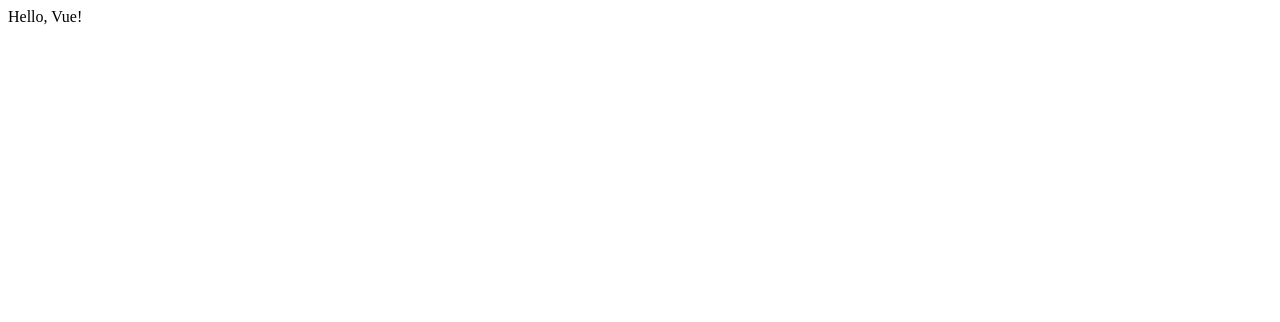
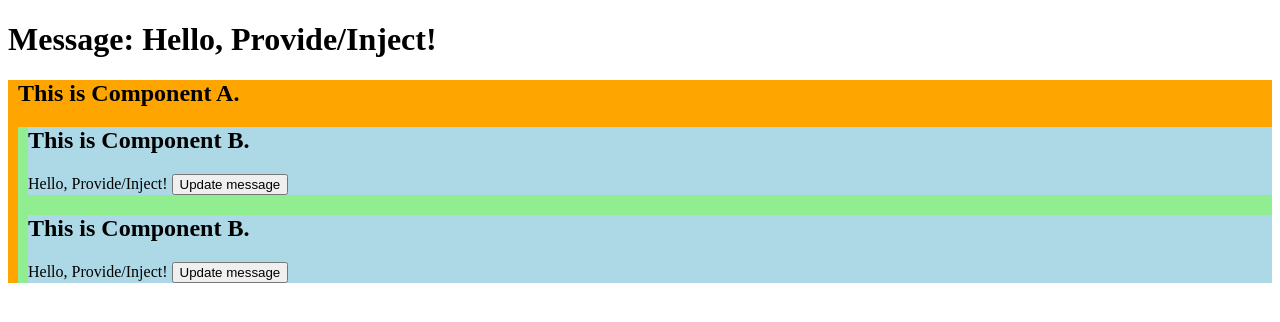
Before and after one commit to istrzhemechny/learn-vue-3, a Vue app: page / in a window 1280 px wide. Shown: the top 322 px of the page. Built offline with nearby package versions, Linux system fonts and the light colour scheme.

Commit message:
Pass data to descendant components with provide and inject

```diff
--- a/src/App.vue
+++ b/src/App.vue
@@ -1,7 +1,25 @@
 <template>
-  <div>Hello, Vue!</div>
+  <h1>Message: {{ message }}</h1>
+  <div style="background-color: orange; padding-left: 10px">
+    <ComponentA></ComponentA>
+  </div>
 </template>
 
-<script setup></script>
+<script setup>
+import { ref, provide, readonly } from 'vue'
+import ComponentA from './ComponentA.vue';
 
-<style lang="scss" scoped></style>
+let message = ref('Hello, Provide/Inject!')
+
+function updateMessage(){
+  message.value = 'Hello, Provide/Inject! Updated.'
+}
+
+provide('msg', { message, updateMessage })
+
+let count = ref(0)
+provide('read-only-count', readonly(count))
+
+</script>
+
+<style scoped></style>
--- /dev/null
+++ b/src/ComponentA.vue
@@ -0,0 +1,17 @@
+<template>
+    <h2>This is Component A. </h2>
+    <div style="background-color: lightgreen; padding-left: 10px;">
+        <ComponentB></ComponentB>
+        <ComponentB></ComponentB>
+    </div>
+</template>
+
+<script setup>
+import ComponentB from './ComponentB.vue';
+
+
+</script>
+
+<style scoped>
+
+</style>
--- /dev/null
+++ b/src/ComponentB.vue
@@ -0,0 +1,17 @@
+<template>
+    <div style="background-color: lightblue;">
+        <h2>This is Component B. </h2>
+        {{ messageFromApp }}
+        <button @click="updateMessage">Update message</button>
+    </div>
+</template>
+
+<script setup>
+import { inject } from 'vue'
+
+let { message: messageFromApp, updateMessage }  = inject('msg', 'default message')
+</script>
+
+<style scoped>
+
+</style>
```
